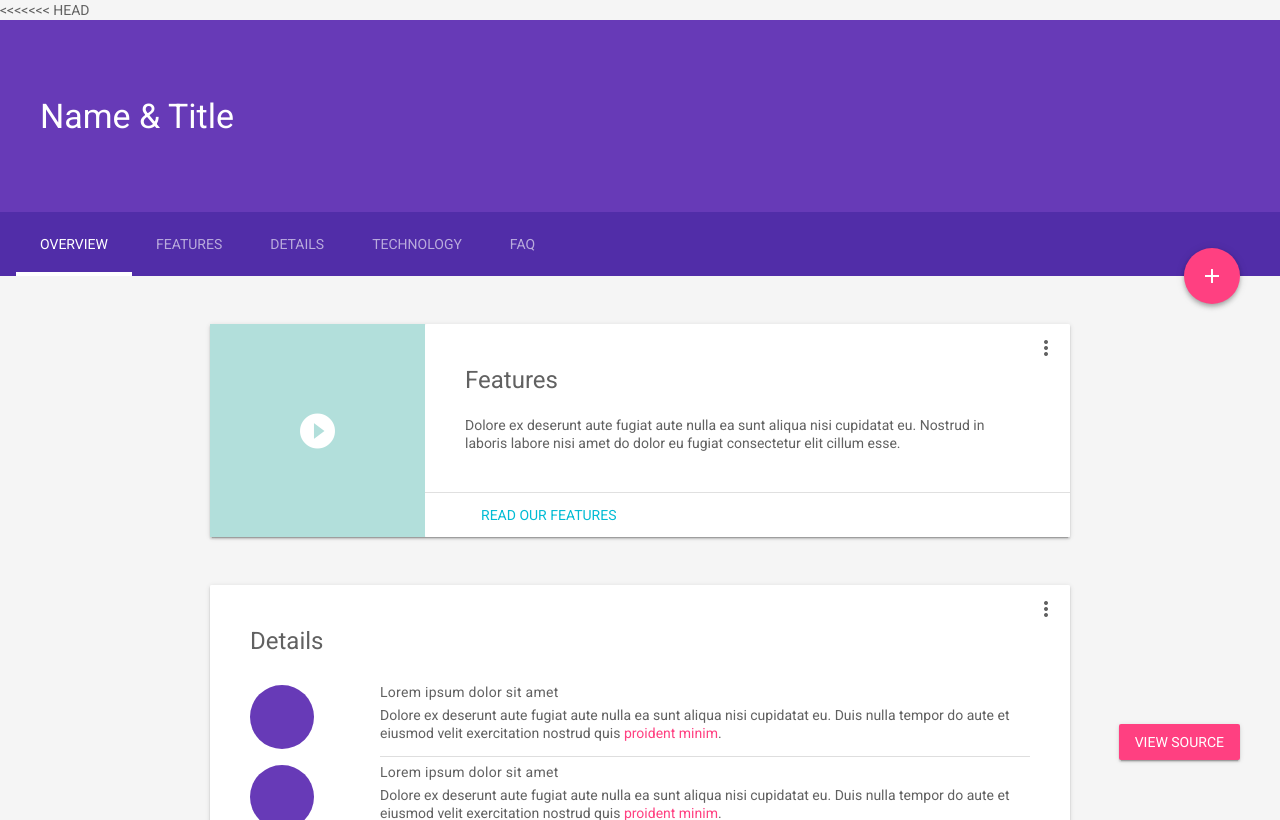
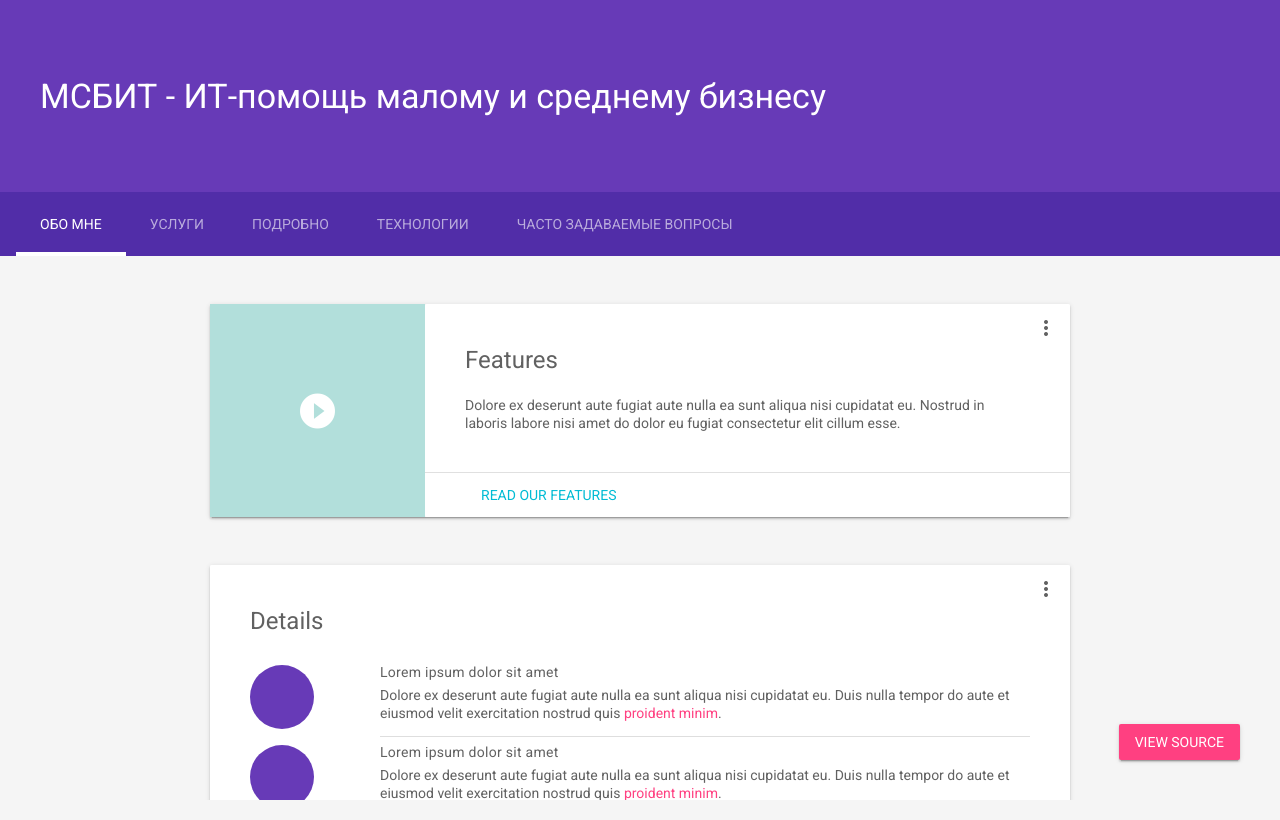
Before and after one commit to ghmahn/ghmahn.github.io, a plain HTML site: page index.html in a window 1280 px wide. Drawn offline with nearby package versions, Linux system fonts and the light colour scheme.

Commit message:
in process

```diff
--- a/index.html
+++ b/index.html
@@ -19,9 +19,9 @@
   <head>
     <meta charset="utf-8">
     <meta http-equiv="X-UA-Compatible" content="IE=edge">
-    <meta name="description" content="A front-end template that helps you build fast, modern mobile web apps.">
+    <meta name="description" content="МСБИТ - ИТ-помощь малому и среднему бизнесу">
     <meta name="viewport" content="width=device-width, initial-scale=1.0, minimum-scale=1.0">
-    <title>Material Design Lite</title>
+    <title>МСБИТ - ИТ-помощь малому и среднему бизнесу</title>
 
     <!-- Add to homescreen for Chrome on Android -->
     <meta name="mobile-web-app-capable" content="yes">
@@ -30,7 +30,7 @@
     <!-- Add to homescreen for Safari on iOS -->
     <meta name="apple-mobile-web-app-capable" content="yes">
     <meta name="apple-mobile-web-app-status-bar-style" content="black">
-    <meta name="apple-mobile-web-app-title" content="Material Design Lite">
+    <meta name="apple-mobile-web-app-title" content="МСБИТ - ИТ-помощь малому и среднему бизнесу">
     <link rel="apple-touch-icon-precomposed" href="images/ios-desktop.png">
 
     <!-- Tile icon for Win8 (144x144 + tile color) -->
@@ -44,7 +44,6 @@
     <link rel="canonical" href="http://www.example.com/">
     -->
 
-<<<<<<< HEAD
     <link rel="stylesheet" href="https://fonts.googleapis.com/css?family=Roboto:regular,bold,italic,thin,light,bolditalic,black,medium&amp;lang=en">
     <link rel="stylesheet" href="https://fonts.googleapis.com/icon?family=Material+Icons">
     <link rel="stylesheet" href="https://code.getmdl.io/1.1.3/material.deep_purple-pink.min.css">
@@ -67,20 +66,20 @@
         <div class="mdl-layout--large-screen-only mdl-layout__header-row">
         </div>
         <div class="mdl-layout--large-screen-only mdl-layout__header-row">
-          <h3>Name &amp; Title</h3>
+          <h3>МСБИТ - ИТ-помощь малому и среднему бизнесу</h3>
         </div>
         <div class="mdl-layout--large-screen-only mdl-layout__header-row">
         </div>
         <div class="mdl-layout__tab-bar mdl-js-ripple-effect mdl-color--primary-dark">
-          <a href="#overview" class="mdl-layout__tab is-active">Overview</a>
-          <a href="#features" class="mdl-layout__tab">Features</a>
-          <a href="#features" class="mdl-layout__tab">Details</a>
-          <a href="#features" class="mdl-layout__tab">Technology</a>
-          <a href="#features" class="mdl-layout__tab">FAQ</a>
-          <button class="mdl-button mdl-js-button mdl-button--fab mdl-js-ripple-effect mdl-button--colored mdl-shadow--4dp mdl-color--accent" id="add">
+          <a href="#overview" class="mdl-layout__tab is-active">Обо мне</a>
+          <a href="#features" class="mdl-layout__tab">Услуги</a>
+          <a href="#features" class="mdl-layout__tab">Подробно</a>
+          <a href="#features" class="mdl-layout__tab">Технологии</a>
+          <a href="#features" class="mdl-layout__tab">Часто задаваемые вопросы</a>
+          <!--<button class="mdl-button mdl-js-button mdl-button--fab mdl-js-ripple-effect mdl-button--colored mdl-shadow--4dp mdl-color--accent" id="add">
             <i class="material-icons" role="presentation">add</i>
             <span class="visuallyhidden">Add</span>
-          </button>
+          </button>-->
         </div>
       </header>
       <main class="mdl-layout__content">
```
